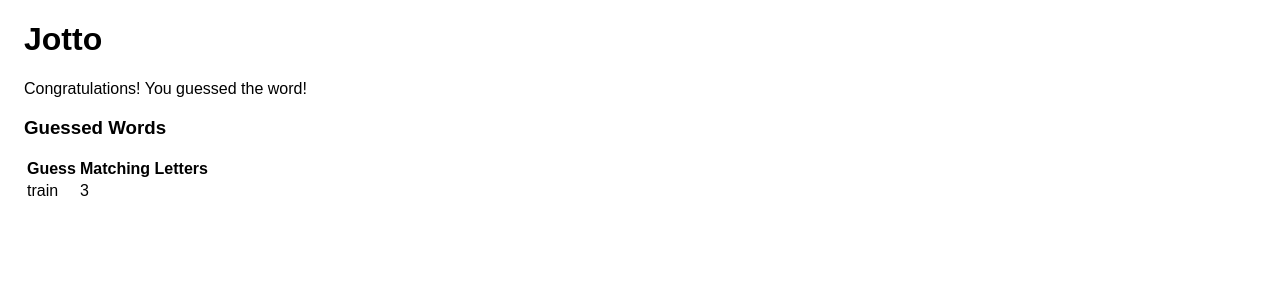
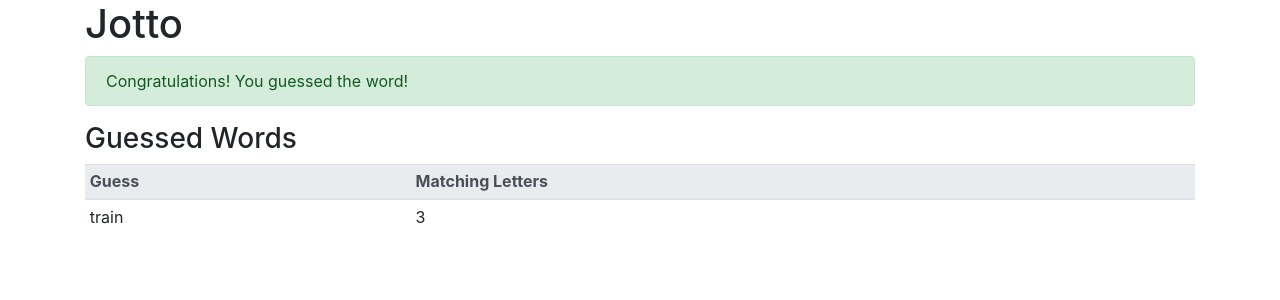
Before and after one commit to amenning/Udemy_ReactTestingWithJestAndEnzyme, a React app in the folder 04_GuessedWordsComponent/: page / in a window 1280 px wide. Shown: the top 300 px of the page. Built offline with nearby package versions, Linux system fonts and the light colour scheme.

Commit message:
Lecture 46 Bootstrap styling

```diff
--- a/04_GuessedWordsComponent/public/index.html
+++ b/04_GuessedWordsComponent/public/index.html
@@ -5,6 +5,7 @@
 <head>
   <meta charset="UTF-8" />
   <meta name="viewport" content="width=device-width, initial-scale=1, shrink-to-fit=no">
+  <link rel="stylesheet" href="https://stackpath.bootstrapcdn.com/bootstrap/4.3.1/css/bootstrap.min.css" integrity="sha384-ggOyR0iXCbMQv3Xipma34MD+dH/1fQ784/j6cY/iJTQUOhcWr7x9JvoRxT2MZw1T" crossorigin="anonymous">
   <title>React Starter</title>
 </head>
 
--- a/04_GuessedWordsComponent/src/App.js
+++ b/04_GuessedWordsComponent/src/App.js
@@ -7,7 +7,7 @@ import Congrats from './Congrats';
 class App extends Component {
     render() {
         return (
-            <div className="App" data-test="component-app">
+            <div className="container" data-test="component-app">
                 <h1>Jotto</h1>
                 <Congrats success={true} />
                 <GuessedWords guessedWords={[{guessedWord: 'train', letterMatchCount: 3}]} />
--- a/04_GuessedWordsComponent/src/Congrats.js
+++ b/04_GuessedWordsComponent/src/Congrats.js
@@ -10,7 +10,7 @@ import PropTypes from 'prop-types';
 const Congrats = (props) => {
     if (props.success) {
         return (
-            <div data-test="component-congrats">
+            <div data-test="component-congrats" className="alert alert-success">
                 <span data-test="congrats-message">
                     Congratulations! You guessed the word!
                 </span>
--- a/04_GuessedWordsComponent/src/GuessedWords.js
+++ b/04_GuessedWordsComponent/src/GuessedWords.js
@@ -20,8 +20,8 @@ const GuessedWords = (props) => {
         contents = (
             <div data-test="guessed-words">
                 <h3>Guessed Words</h3>
-                <table>
-                    <thead>
+                <table className="table table-sm">
+                    <thead className="thead-light">
                         <tr>
                             <th>Guess</th>
                             <th>Matching Letters</th>
```
